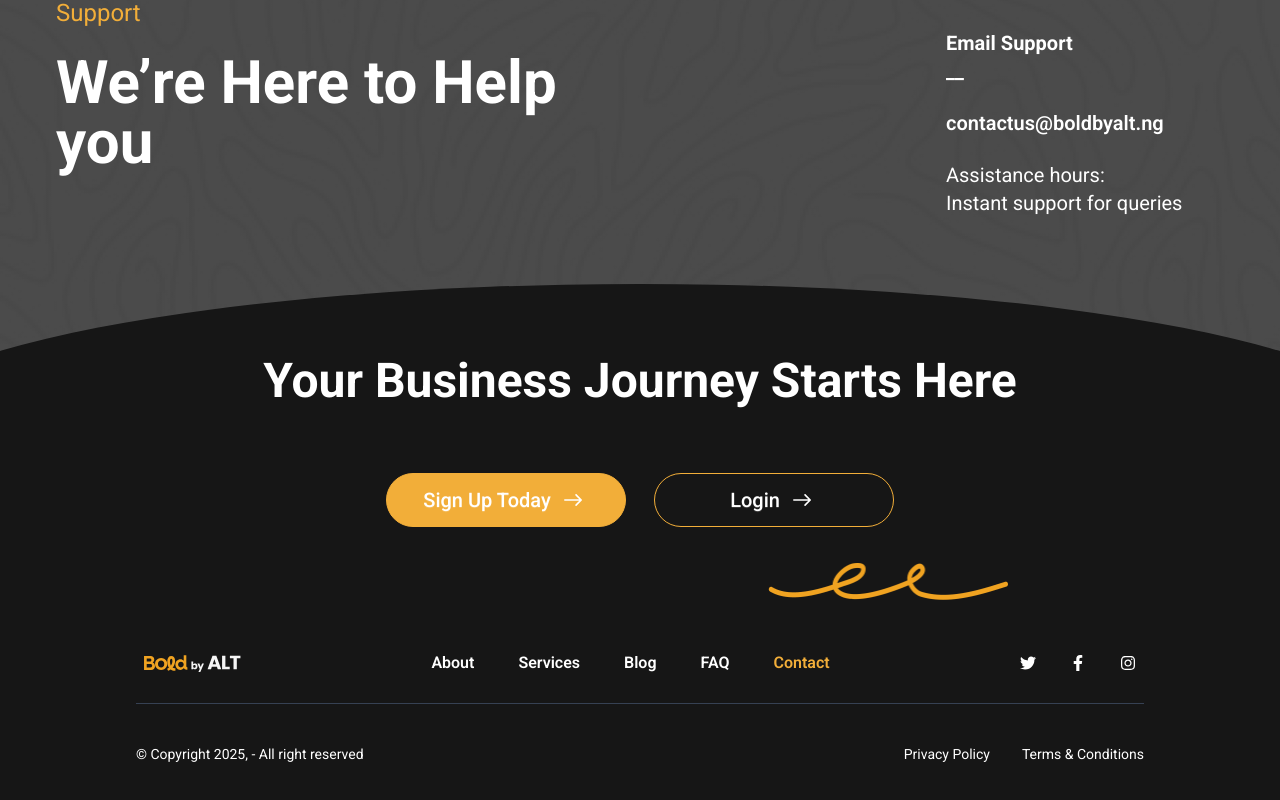
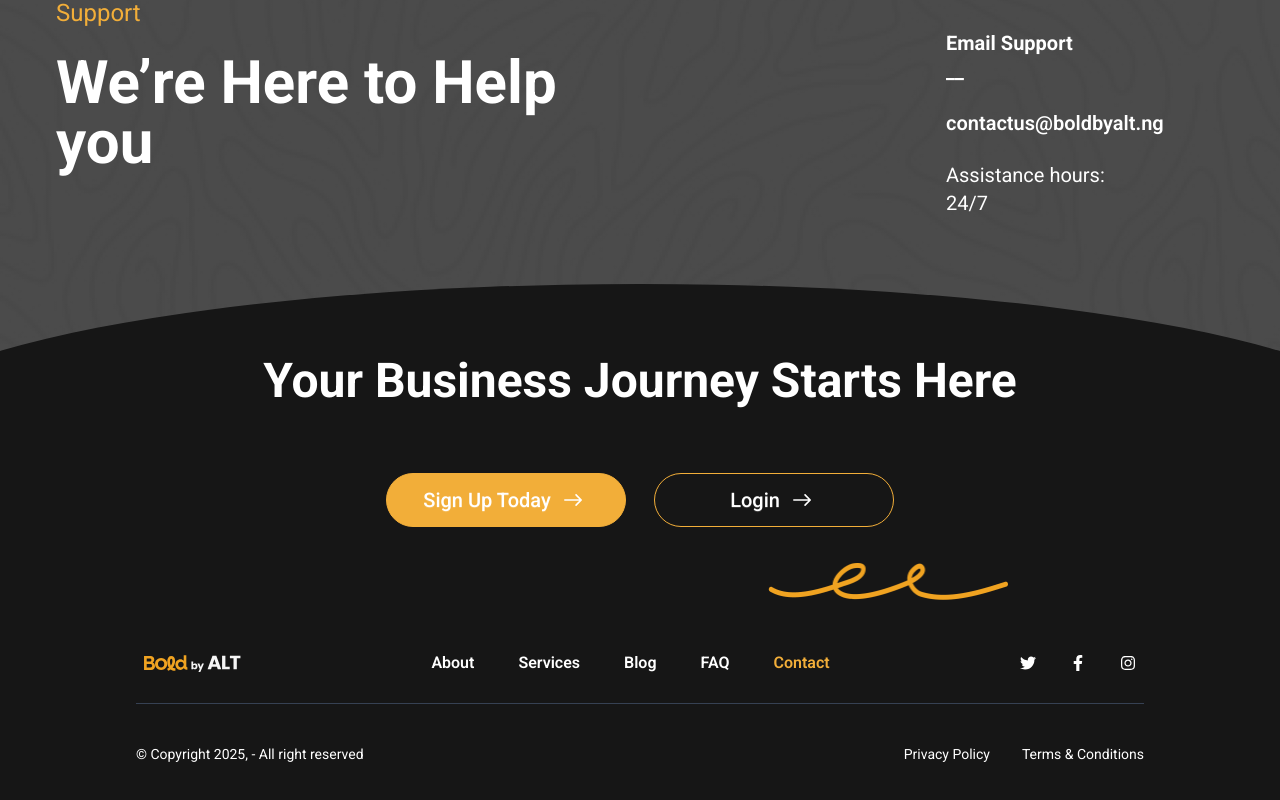
Before and after one commit to liljdot/AltBuilda-Website-React, a React (Vite) app: page /contact in a window 1280 px wide. Shown: the part 1231-2031 px from the top of the page. Built offline with nearby package versions, Linux system fonts and the light colour scheme; no server answers.

Commit message:
update support hours in InfoSection to reflect 24/7 availability

```diff
--- a/src/pages/Contact/InfoSection.tsx
+++ b/src/pages/Contact/InfoSection.tsx
@@ -43,7 +43,7 @@ const InfoSection: React.FC = () => {
                 </div>
 
                 <div className="flex flex-col md:flex-row lg:gap-25 text-secondary">
-                    <SupportInfoTile title="Email Support" contact="contactus@boldbyalt.ng" hours="Instant support for queries"/>
+                    <SupportInfoTile title="Email Support" contact="contactus@boldbyalt.ng" hours="24/7"/>
 
                     {/* <SupportInfoTile title="Phone Support" contact="(808) 998-34256" hours="Monday - Friday 9 am to 6 pm" /> */}
                 </div>
```
